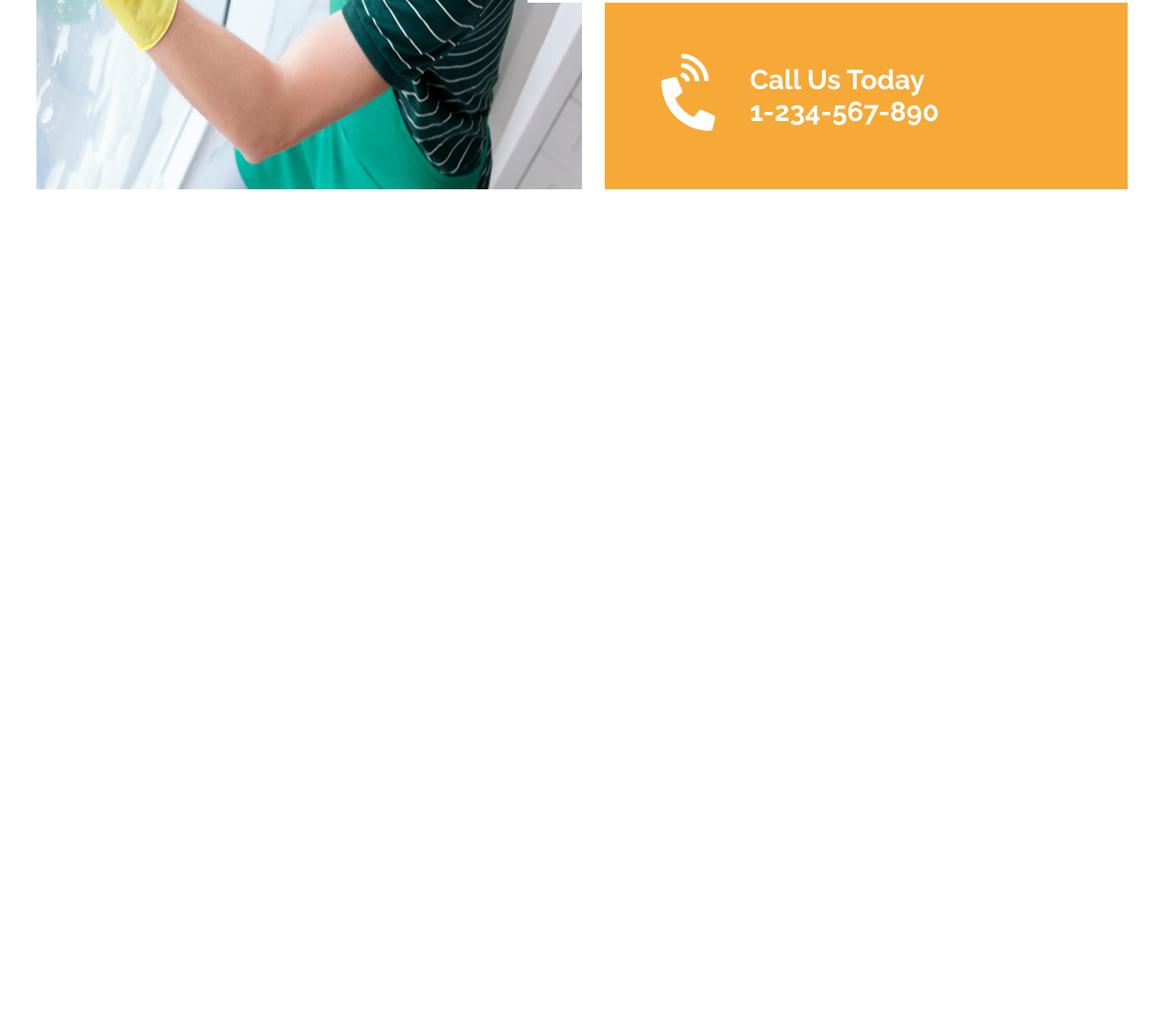
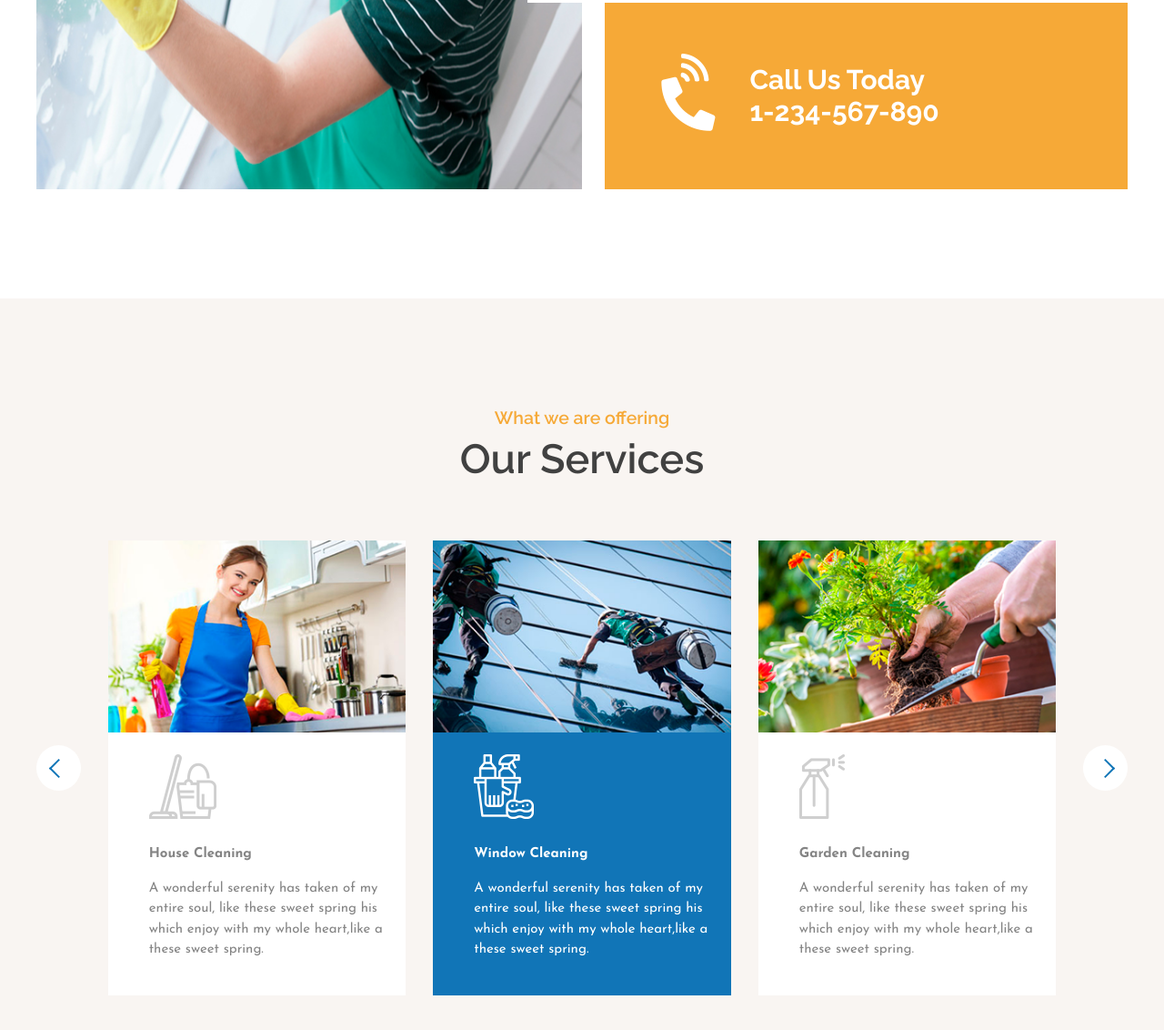
Before and after one commit to RomaVintonyak/CliningCompany, a plain HTML site: page index.html in a window 1280 px wide. Shown: the part 1630-2762 px from the top of the page at 91% size. Before the commit the page ends 1958 px from the top, so only its background shows below. Drawn offline with nearby package versions, Linux system fonts and the light colour scheme.

Commit message:
create services section

```diff
--- /dev/null
+++ b/css/block/our__services.less
@@ -0,0 +1,69 @@
+//main: ../style.less
+.our__sevices {
+  width: 100%;
+  height: 940px;
+  background-color: #f9f5f2;
+}
+.services__header {
+  padding-top: 8rem;
+  margin-bottom: 4.2rem;
+  h3 {
+    color: @orange;
+    font-size: 1.3rem;
+    font-weight: 600;
+    margin-bottom: 0.5rem;
+  }
+  h2 {
+    font-size: 3rem;
+    font-weight: 600;
+    color: @gray;
+  }
+}
+.services__content {
+  display: flex;
+  align-items: center;
+  justify-content: center;
+}
+.services__card {
+  width: 28%;
+  height: 500px;
+  background-color: @white;
+  margin-right: 2rem;
+  transition: transform 0.4s linear;
+  &.active__card {
+    background-color: @blue;
+    color: @white;
+  }
+  &:hover {
+    transform: translateY(-5px);
+    cursor: pointer;
+  }
+}
+.card__icon {
+  padding-left: 3rem;
+  margin-top: 1.6rem;
+  margin-bottom: 1.6rem;
+}
+.card__text {
+  padding: 0 1rem 0 3rem;
+
+  p {
+    font-size: 1rem;
+    font-family: @josefin;
+    color: rgb(132, 132, 132);
+    line-height: 1.5;
+    margin-bottom: 1rem;
+  }
+  .active__card {
+    color: @white;
+  }
+}
+.card__title {
+  font-size: 1.4rem;
+  color: @gray-l;
+  font-weight: 700;
+  line-height: 2.5;
+  &.active__card {
+    color: @white;
+  }
+}
--- /dev/null
+++ b/css/block/slider__button.less
@@ -0,0 +1,42 @@
+//main: ../style.less
+.slider__button {
+  display: flex;
+  justify-content: center;
+  align-items: center;
+  background-color: @white;
+  width: 50px;
+  height: 50px;
+  border-radius: 50%;
+  margin-right: 2rem;
+  transition: background-color 0.4s linear;
+  &:last-child {
+    margin-right: 0;
+  }
+  &:hover {
+    cursor: pointer;
+    background-color: @blue;
+
+    span {
+      border-color: @white;
+    }
+    &:active {
+      background-color: @blue-l;
+    }
+  }
+}
+.slider__next {
+  width: 15px;
+  height: 15px;
+  border-right: 2px solid @blue;
+  border-bottom: 2px solid @blue;
+  transform: rotate(-45deg);
+  transition: border-color 0.4s linear;
+}
+.slider__prev {
+  width: 15px;
+  height: 15px;
+  border-left: 2px solid @blue;
+  border-bottom: 2px solid @blue;
+  transform: rotate(45deg);
+  transition: border-color 0.4s linear;
+}
--- a/css/help.less
+++ b/css/help.less
@@ -37,3 +37,12 @@
 .white{
   color: @white;
 }
+.zoomIn{
+  transition: transform 0.4s linear;
+  &:hover{
+    -webkit-transform: scale(0.9);
+    -ms-transform: scale(0.9);
+    transform: scale(0.9);
+    cursor: pointer;
+  }
+}
--- a/css/style.less
+++ b/css/style.less
@@ -40,6 +40,8 @@ p {
 @import "block/btn.less";
 @import "block/intro.less";
 @import "block/about__content.less";
+@import "block/our__services.less";
+@import "block/slider__button.less";
 
 /*Helpers*/
 @import "help.less";
--- a/index.html
+++ b/index.html
@@ -113,7 +113,7 @@
         </div>
       </div>
     </section>
-    <!--intro section-->
+    <!--/.intro section-->
     <!--about us-->
     <div class="container">
       <div class="about__content">
@@ -138,5 +138,71 @@
         </div>
       </div>
     </div>
+    <!--/.about us-->
+    <!--our services-->
+    <section class="our__sevices" id="our__services">
+      <div class="container">
+        <div class="services__header text__center">
+          <h3>What we are offering</h3>
+          <h2>Our Services</h2>
+        </div>
+        <div class="services__content">
+          <div class="slider__button">
+            <span class="slider__prev"></span>
+          </div>
+          <div class="services__card">
+            <img
+              src="img/services/card1.png"
+              alt="clean"
+              class="img card__img zoomIn"
+            />
+            <img src="img/services/icon1.png" alt="clean" class="card__icon" />
+            <div class="card__text text__left">
+              <p class="card__title">House Cleaning</p>
+              <p>
+                A wonderful serenity has taken of my entire soul, like these
+                sweet spring his which enjoy with my whole heart,like a these
+                sweet spring.
+              </p>
+            </div>
+          </div>
+          <div class="services__card active__card">
+            <img
+              src="img/services/card2.png"
+              alt="clean"
+              class="img card__img zoomIn"
+            />
+            <img src="img/services/icon2.png" alt="clean" class="card__icon" />
+            <div class="card__text text__left active__card">
+              <p class="card__title active__card">Window Cleaning</p>
+              <p class="active__card">
+                A wonderful serenity has taken of my entire soul, like these
+                sweet spring his which enjoy with my whole heart,like a these
+                sweet spring.
+              </p>
+            </div>
+          </div>
+          <div class="services__card">
+            <img
+              src="img/services/card3.png"
+              alt="clean"
+              class="img card__img zoomIn"
+            />
+            <img src="img/services/icon3.png" alt="clean" class="card__icon" />
+            <div class="card__text text__left">
+              <p class="card__title">Garden Cleaning</p>
+              <p>
+                A wonderful serenity has taken of my entire soul, like these
+                sweet spring his which enjoy with my whole heart,like a these
+                sweet spring.
+              </p>
+            </div>
+          </div>
+          <div class="slider__button">
+            <span class="slider__next"></span>
+          </div>
+        </div>
+      </div>
+    </section>
   </body>
 </html>
```
Also changed, not shown: css/style.css, img/services/card1.png (added), img/services/card2.png (added), img/services/card3.png (added), img/services/icon1.png (added), img/services/icon2.png (added), img/services/icon3.png (added).
